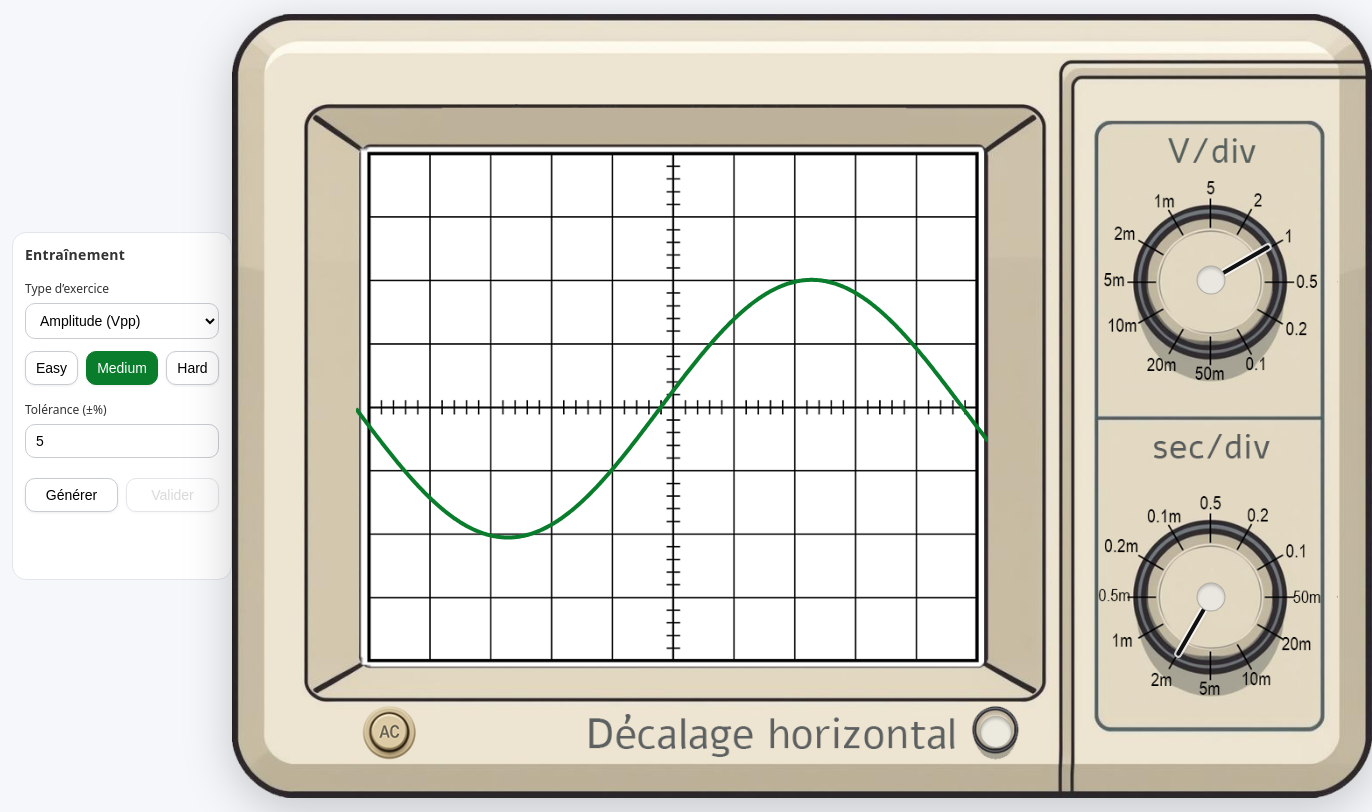
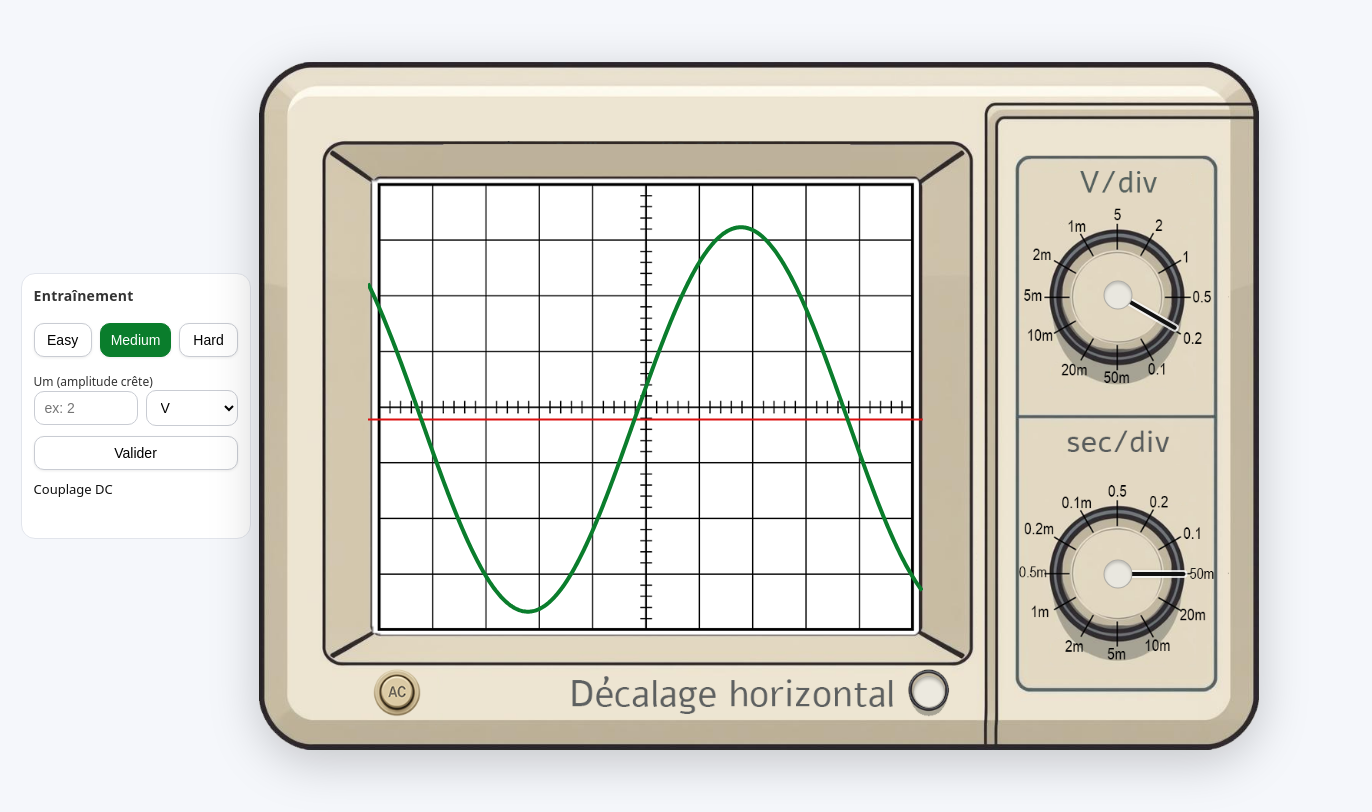
Before and after one commit to DavidC-DFFF/oscillo-training, a plain HTML site: page index.html in a window 1280 px wide. Both pictures are taken after a click on the element "Difficulté". Shown: the whole page, 1372 px wide, since content can reach past the window. Drawn offline with Linux system fonts and the light colour scheme.

Commit message:
Nettoyage des fichiers

```diff
--- a/index.html
+++ b/index.html
@@ -15,30 +15,19 @@
             <form class="sidepanel training" id="training" autocomplete="off">
                 <h2>Entraînement</h2>
 
-                <label>Type d’exercice
-                    <select id="exoType">
-                        <option value="amp">Amplitude (Vpp)</option>
-                        <option value="per">Période</option>
-                        <option value="freq">Fréquence</option>
-                        <option value="mix">Mixte</option>
-                    </select>
-                </label>
-
-                <!-- Boutons de difficulté -->
+                <!-- Boutons de difficulté = génèrent directement un nouvel exercice -->
                 <div class="segmented" id="diffGroup" aria-label="Difficulté">
                     <button type="button" class="seg active" data-level="easy">Easy</button>
                     <button type="button" class="seg" data-level="medium">Medium</button>
                     <button type="button" class="seg" data-level="hard">Hard</button>
                 </div>
 
-                <label>Tolérance (±%)
-                    <input id="tolPct" type="number" min="1" max="20" step="1" value="5" />
-                </label>
+                <!-- (Tolérance supprimée de l’UI; fixée à 5% en interne) -->
 
                 <div class="grid-answers" id="answers"></div>
 
                 <div class="row">
-                    <button type="button" id="btnGen">Générer</button>
+                    <!-- Plus de bouton Générer ; la difficulté lance l’exercice -->
                     <button type="button" id="btnValidate" disabled>Valider</button>
                 </div>
 
--- a/script.js
+++ b/script.js
@@ -2,7 +2,7 @@
 const DIV_X = 10, DIV_Y = 8;
 const CENTER_TWEAK_PX = -2;
 
-// Calage horizontal : 50Hz @ 2ms/div ≈ 10 div (20 ms)
+// Calage horizontal : 50 Hz @ 2 ms/div ≈ 10 div (20 ms)
 const TIME_SCALE_CORR = 1.039;
 
 // Échelles disponibles
@@ -17,24 +17,22 @@ let tIndex = TDIV_STEPS.indexOf(0.002);
 const cvs = document.getElementById('trace');
 const ctx = cvs.getContext('2d');
 
-// UI entraînement
+// UI entraînement (menu type & tolérance supprimés, pas de bouton Générer)
 const ui = {
-    exoType: document.getElementById('exoType'),
-    tolPct: document.getElementById('tolPct'),
     answers: document.getElementById('answers'),
-    btnGen: document.getElementById('btnGen'),
     btnValidate: document.getElementById('btnValidate'),
     feedback: document.getElementById('feedback'),
     solution: document.getElementById('solution'),
     diffGroup: document.getElementById('diffGroup')
 };
 
-let currentDifficulty = 'easy'; // par défaut; règles à brancher plus tard
+let currentDifficulty = 'easy';
 ui.diffGroup?.addEventListener('click', (e) => {
     const btn = e.target.closest('.seg[data-level]');
     if (!btn) return;
     currentDifficulty = btn.dataset.level;        // 'easy' | 'medium' | 'hard'
     [...ui.diffGroup.querySelectorAll('.seg')].forEach(b => b.classList.toggle('active', b === btn));
+    generateExercise(); // génère directement
 });
 
 // Centres (en divisions)
@@ -43,15 +41,20 @@ let xCenterDiv = DIV_X / 2; // horizontal
 
 // ========= État interne du signal =========
 const state = {
-    wave: 'sine',   // 'sine' | 'square' | 'triangle'
-    duty: 0.5,      // (pour 'square')
-    amp: 2,         // crête (V)
-    offset: 0,      // V
+    wave: 'sine',
+    duty: 0.5,
+    amp: 2,         // Um (V)
+    offset: 0,      // Ucc (V)
     freq: 50        // Hz
 };
 
 // ====== Couplage AC/DC ======
 let acCoupling = false; // false = DC (par défaut) ; true = AC (supprime la composante continue)
+function showCouplingStatus() {
+    if (!ui.feedback) return;
+    ui.feedback.textContent = acCoupling ? 'Couplage AC' : 'Couplage DC';
+    ui.feedback.className = 'feedback';
+}
 
 // ========= Helpers =========
 function readNum(inputEl, fallback = 0) {
@@ -70,9 +73,9 @@ function resizeCanvasToCSS() {
     ctx.setTransform(dpr, 0, 0, dpr, 0, 0);
     return true;
 }
-
 function pick(arr) { return arr[Math.floor(Math.random() * arr.length)]; }
 function randIn(min, max) { return min + Math.random() * (max - min); }
+function roundToStep(x, step) { return Math.round(x / step) * step; }
 
 // Génère les points du signal courant
 function generateSamples(vPerDiv, sPerDiv) {
@@ -82,7 +85,6 @@ function generateSamples(vPerDiv, sPerDiv) {
     const f = Math.max(0.000001, state.freq);
     const A = Math.abs(state.amp);
     const DC = state.offset;
-    const dutyRatio = Math.max(0.05, Math.min(0.95, state.duty));
 
     const stepT = secTotal / (w - 1);
     const tOffset = xCenterDiv * sPerDiv;
@@ -90,26 +92,7 @@ function generateSamples(vPerDiv, sPerDiv) {
     const pts = [];
     for (let x = 0; x < w; x++) {
         const t = (x * stepT) - tOffset;
-        let y = 0;
-        switch (state.wave) {
-            case 'sine':
-                y = A * Math.sin(2 * Math.PI * f * t);
-                break;
-            case 'square': {
-                const T = 1 / f;
-                let frac = (t / T) - Math.floor(t / T);
-                if (frac < 0) frac += 1;
-                y = (frac < dutyRatio) ? A : -A;
-                break;
-            }
-            case 'triangle': {
-                const T = 1 / f;
-                const frac = (t / T) - Math.floor(t / T + 0.5);
-                y = A * (2 * Math.abs(2 * frac) - 1);
-                break;
-            }
-        }
-        // Couplage AC => on supprime la composante continue à l'affichage
+        let y = A * Math.sin(2 * Math.PI * f * t);
         y += (acCoupling ? 0 : DC);
         pts.push({ x, y });
     }
@@ -185,6 +168,16 @@ function fmtT(s) {
     return `${s * 1e6} µs/div`;
 }
 
+function setScale(vIdx, tIdx) {
+    vIndex = vIdx; tIndex = tIdx;
+    setNeedle(vNeedle, VDIV_STEPS, vIndex);
+    setNeedle(tNeedle, TDIV_STEPS, tIndex);
+    vLabel.textContent = fmtV(VDIV_STEPS[vIndex]);
+    tLabel.textContent = fmtT(TDIV_STEPS[tIndex]);
+    yCenterDiv = DIV_Y / 2; xCenterDiv = DIV_X / 2;
+    draw();
+}
+
 function attachKnobDrag(el, list, getIdx, setIdx, labelEl, fmt, needleEl) {
     let dragging = false;
     function applyIndex(i) {
@@ -240,126 +233,181 @@ attachKnobDrag(document.getElementById('knobT'), TDIV_STEPS, () => tIndex, (i) =
     window.addEventListener('touchend', onUp);
 })();
 
-// ========= Auto-échelle =========
-function autoScale(A, f, DC) {
-    const neededVdiv = Math.max((Math.abs(DC) + A) / 3, 0.001);
-    let vi = VDIV_STEPS.length - 1;
-    for (let i = 0; i < VDIV_STEPS.length; i++) { if (VDIV_STEPS[i] >= neededVdiv) { vi = i; break; } }
-    vIndex = vi;
+// ========= Génération conforme aux difficultés =========
 
-    const targetSdiv = (2 / f) / 10; // ~2 périodes visibles
-    let ti = TDIV_STEPS.length - 1;
-    for (let i = 0; i < TDIV_STEPS.length; i++) { if (TDIV_STEPS[i] >= targetSdiv) { ti = i; break; } }
-    tIndex = ti;
-
-    yCenterDiv = DIV_Y / 2; xCenterDiv = DIV_X / 2;
-
-    setNeedle(vNeedle, VDIV_STEPS, vIndex);
-    setNeedle(tNeedle, TDIV_STEPS, tIndex);
-    vLabel.textContent = fmtV(VDIV_STEPS[vIndex]);
-    tLabel.textContent = fmtT(TDIV_STEPS[tIndex]);
+// Choix “divisions entières” (Easy)
+const EASY_KV = [1, 2, 3];                    // Um = 1,2,3 divisions
+const EASY_KH = [2, 4, 5, 10];                 // T = 2,4,5,10 divisions
+function pickQuint(minDiv, maxDiv) {         // multiples de 0.2 div (Medium/Hard)
+    return roundToStep(minDiv + Math.random() * (maxDiv - minDiv), 0.2);
 }
 
-// ========= Exercices =========
-let currentExercise = null; // { kind, trueA, trueVpp, truePer, trueFreq, trueDC }
+// ====== Construction des champs de réponse avec unités ======
+const UNIT_SETS = {
+    volt: [{ v: 'V', k: 1 }, { v: 'mV', k: 1e-3 }, { v: 'uV', k: 1e-6 }],
+    time: [{ v: 's', k: 1 }, { v: 'ms', k: 1e-3 }, { v: 'us', k: 1e-6 }],
+    freq: [{ v: 'Hz', k: 1 }, { v: 'kHz', k: 1e3 }, { v: 'MHz', k: 1e6 }]
+};
+const LABELS = {
+    um: 'Um (amplitude crête)',
+    upp: 'Upp (crête à crête)',
+    ucc: 'Ucc (composante continue)',
+    t: 'Période T',
+    f: 'Fréquence f'
+};
+function buildAnswerField(key, unitSet, placeholder) {
+    const block = document.createElement('div');
+    block.className = 'answer-block';
+    const lab = document.createElement('label');
+    lab.textContent = LABELS[key];
+    const row = document.createElement('div');
+    row.className = 'answer-row';
 
-function buildAnswerFields(kind) {
+    const inp = document.createElement('input');
+    inp.id = 'ans_' + key; inp.type = 'number'; inp.step = '0.001'; inp.placeholder = placeholder;
+
+    const sel = document.createElement('select');
+    sel.id = 'unit_' + key;
+    unitSet.forEach(u => {
+        const opt = document.createElement('option');
+        opt.value = u.v;
+        opt.textContent = (u.v === 'uV' ? 'µV' : u.v);
+        sel.appendChild(opt);
+    });
+
+    row.appendChild(inp);
+    row.appendChild(sel);
+    block.appendChild(lab);
+    block.appendChild(row);
+    ui.answers.appendChild(block);
+}
+function buildAnswerFieldsFor(metrics) {
     ui.answers.innerHTML = '';
-    const add = (id, label, placeholder) => {
-        const wrap = document.createElement('label');
-        wrap.textContent = label;
-        const br = document.createElement('br');
-        const inp = document.createElement('input');
-        inp.id = id; inp.type = 'number'; inp.step = '0.001'; inp.placeholder = placeholder;
-        wrap.appendChild(br);
-        wrap.appendChild(inp);
-        ui.answers.appendChild(wrap);
-    };
-    if (kind === 'amp') add('ansVpp', 'Réponse Vpp (V)', 'ex: 4');
-    else if (kind === 'per') add('ansPer', 'Réponse période (s)', 'ex: 0.02');
-    else if (kind === 'freq') add('ansFreq', 'Réponse fréquence (Hz)', 'ex: 50');
-    else {
-        add('ansVpp', 'Réponse Vpp (V)', 'ex: 4');
-        add('ansPer', 'Réponse période (s)', 'ex: 0.02');
-        add('ansFreq', 'Réponse fréquence (Hz)', 'ex: 50');
-    }
+    metrics.forEach(key => {
+        if (['um', 'upp', 'ucc'].includes(key)) buildAnswerField(key, UNIT_SETS.volt, 'ex: 2');
+        if (key === 't') buildAnswerField(key, UNIT_SETS.time, 'ex: 0.02');
+        if (key === 'f') buildAnswerField(key, UNIT_SETS.freq, 'ex: 50');
+    });
+}
+function readAnswerWithUnit(key) {
+    const val = readNum(document.getElementById('ans_' + key), NaN);
+    const unit = document.getElementById('unit_' + key)?.value || '';
+    const unitMap = { V: 1, mV: 1e-3, uV: 1e-6, s: 1, ms: 1e-3, us: 1e-6, Hz: 1, kHz: 1e3, MHz: 1e6 };
+    const k = unitMap[unit] ?? 1;
+    return val * k; // converti en unité SI (V, s, Hz)
 }
 
-function generateExercise() {
-    const kind = ui.exoType.value;
-    buildAnswerFields(kind);
+// Échelle + génération
+function makeExercise(difficulty) {
+    // échelle aléatoire mais raisonnable
+    const vIdx = Math.floor(Math.random() * Math.min(6, VDIV_STEPS.length)); // 5→0.1 V/div
+    const tIdx = Math.floor(Math.random() * Math.min(8, TDIV_STEPS.length)); // 0.02→0.002 s/div
+    setScale(vIdx, tIdx);
+    const vPerDiv = VDIV_STEPS[vIndex];
+    const sPerDiv = TDIV_STEPS[tIndex];
 
-    // (Contrainte selon currentDifficulty à brancher ensuite)
-    state.wave = pick(['sine', 'sine', 'sine', 'triangle', 'square']);
-    state.duty = randIn(0.3, 0.7);
+    // Grandeurs demandées
+    let askedMetrics = [];
+    if (difficulty === 'easy') askedMetrics = [pick(['um', 'ucc', 't'])];
+    else if (difficulty === 'medium') askedMetrics = [pick(['um', 'ucc', 't', 'f'])];
+    else askedMetrics = ['um', 'upp', 'ucc', 't', 'f']; // Hard : toutes
+    buildAnswerFieldsFor(askedMetrics);
 
-    const f = Math.round(randIn(10, 200));           // Hz
-    const A = Math.round(randIn(0.5, 4) * 10) / 10;    // V crête
-    const DC = Math.round(randIn(-1.5, 1.5) * 10) / 10; // V
+    // Choix divisions
+    let Um_div, Ucc_div, T_div;
+    if (difficulty === 'easy') {
+        Um_div = pick(EASY_KV);
+        T_div = pick(EASY_KH);
+        const maxOff = Math.max(0, 3.6 - Um_div);
+        const offChoices = [];
+        for (let k = -Math.floor(maxOff); k <= Math.floor(maxOff); k++) offChoices.push(k);
+        Ucc_div = pick(offChoices);
+    } else {
+        Um_div = pickQuint(0.4, 3.6);
+        const maxOff = Math.max(0, 3.6 - Um_div);
+        Ucc_div = roundToStep(randIn(-maxOff, maxOff), 0.2);
+        T_div = pickQuint(2.0, 8.0);
+    }
 
-    state.freq = f; state.amp = A; state.offset = DC;
+    // Conversion unités physiques
+    const A = Um_div * vPerDiv;          // Um (V)
+    const Ucc = Ucc_div * vPerDiv;          // Ucc (V)
+    const T = T_div * sPerDiv;          // T (s)
+    const f = 1 / T;
 
-    autoScale(A, f, DC);
+    // Applique au signal
+    state.wave = 'sine';
+    state.amp = A;
+    state.offset = Ucc;
+    state.freq = f;
+
     draw();
 
-    currentExercise = { kind, trueA: A, trueVpp: 2 * A, truePer: 1 / f, trueFreq: f, trueDC: DC };
-
-    ui.btnValidate.disabled = false;
-    ui.feedback.textContent = '';
-    ui.feedback.className = 'feedback';
-    ui.solution.textContent = '';
+    return {
+        askedMetrics,
+        trueUm: A,
+        trueUpp: 2 * A,
+        trueUcc: Ucc,
+        truePer: T,
+        trueFreq: f
+    };
 }
 
+let currentExercise = null;
+
+// ========= Générer / Valider =========
+function generateExercise() {
+    currentExercise = makeExercise(currentDifficulty);
+    ui.btnValidate.disabled = false;
+    ui.solution.textContent = '';
+    // affiche le couplage dès le départ (feedback non bloquant, remplacé à la validation)
+    showCouplingStatus();
+}
+
+// tolérance fixée à 5 %
+const TOL_PCT = 5;
+
 function withinTol(val, ref, tolPct) {
-    if (!(ref > 0)) return Math.abs(val - ref) < 1e-9;
+    if (!(Math.abs(ref) > 0)) return Math.abs(val - ref) < 1e-9;
     return Math.abs(val - ref) <= (Math.abs(ref) * (tolPct / 100));
 }
 
 function validateExercise() {
     if (!currentExercise) return;
-    const tol = Math.max(1, Math.min(20, readNum(ui.tolPct, 5)));
+    const tol = TOL_PCT;
 
     let ok = true;
     const messages = [];
-    const get = id => {
-        const el = document.getElementById(id);
-        return el ? readNum(el, NaN) : NaN;
+
+    const checkOne = (key, ref, label, unit, decimals) => {
+        const v = readAnswerWithUnit(key);
+        const isOk = Number.isFinite(v) && withinTol(v, ref, tol);
+        ok = ok && !!isOk;
+        messages.push(isOk ? `${label} ✅`
+            : `${label} ❌ (attendu ≈ ${ref.toFixed(decimals)} ${unit})`);
     };
 
-    if (['amp', 'mix'].includes(currentExercise.kind)) {
-        const vpp = get('ansVpp');
-        const okV = withinTol(vpp, currentExercise.trueVpp, tol);
-        ok = ok && okV;
-        messages.push(okV ? 'Vpp ✅'
-            : `Vpp ❌ (attendu ≈ ${currentExercise.trueVpp.toFixed(3)} V)`);
-    }
-    if (['per', 'mix'].includes(currentExercise.kind)) {
-        const per = get('ansPer');
-        const okP = withinTol(per, currentExercise.truePer, tol);
-        ok = ok && okP;
-        messages.push(okP ? 'Période ✅'
-            : `Période ❌ (attendu ≈ ${currentExercise.truePer.toFixed(6)} s)`);
-    }
-    if (['freq', 'mix'].includes(currentExercise.kind)) {
-        const fr = get('ansFreq');
-        const okF = withinTol(fr, currentExercise.trueFreq, tol);
-        ok = ok && okF;
-        messages.push(okF ? 'Fréquence ✅'
-            : `Fréquence ❌ (attendu ≈ ${currentExercise.trueFreq.toFixed(3)} Hz)`);
+    // Corrige SEULEMENT les grandeurs demandées
+    for (const key of currentExercise.askedMetrics) {
+        if (key === 'um') checkOne('um', currentExercise.trueUm, 'Um', 'V', 3);
+        if (key === 'upp') checkOne('upp', currentExercise.trueUpp, 'Upp', 'V', 3);
+        if (key === 'ucc') checkOne('ucc', currentExercise.trueUcc, 'Ucc', 'V', 3);
+        if (key === 't') checkOne('t', currentExercise.truePer, 'Période T', 's', 6);
+        if (key === 'f') checkOne('f', currentExercise.trueFreq, 'f', 'Hz', 3);
     }
 
     ui.feedback.textContent = messages.join(' • ');
     ui.feedback.className = 'feedback ' + (ok ? 'ok' : 'ko');
 
-    // Correction auto
+    // Correction affichée = seulement la/les grandeur(s) demandée(s)
     const parts = [];
-    if (['amp', 'mix'].includes(currentExercise.kind))
-        parts.push(`Vpp = ${currentExercise.trueVpp.toFixed(3)} V`);
-    if (['per', 'mix'].includes(currentExercise.kind))
-        parts.push(`Période = ${currentExercise.truePer.toFixed(6)} s`);
-    if (['freq', 'mix'].includes(currentExercise.kind))
-        parts.push(`Fréquence = ${currentExercise.trueFreq.toFixed(3)} Hz`);
-    parts.push(`Décalage DC = ${currentExercise.trueDC.toFixed(3)} V`);
+    for (const key of currentExercise.askedMetrics) {
+        if (key === 'um') parts.push(`Um = ${currentExercise.trueUm.toFixed(3)} V`);
+        if (key === 'upp') parts.push(`Upp = ${currentExercise.trueUpp.toFixed(3)} V`);
+        if (key === 'ucc') parts.push(`Ucc = ${currentExercise.trueUcc.toFixed(3)} V`);
+        if (key === 't') parts.push(`Période T = ${currentExercise.truePer.toFixed(6)} s`);
+        if (key === 'f') parts.push(`f = ${currentExercise.trueFreq.toFixed(3)} Hz`);
+    }
     ui.solution.textContent = parts.join(' • ');
 }
 
@@ -371,6 +419,8 @@ function init() {
     ro.observe(document.getElementById('scope'));
     ro.observe(cvs);
     requestAnimationFrame(() => { draw(); setTimeout(draw, 80); });
+    // génère un premier exercice par défaut (Easy)
+    generateExercise();
 }
 if (bg.complete) init(); else bg.addEventListener('load', init, { once: true });
 
@@ -385,16 +435,13 @@ cvs.addEventListener('wheel', (e) => {
 }, { passive: false });
 cvs.addEventListener('contextmenu', (e) => { e.preventDefault(); yCenterDiv = DIV_Y / 2; draw(); });
 
-// Boutons entraînement
-ui.btnGen.addEventListener('click', generateExercise);
+// Bouton Valider
 ui.btnValidate.addEventListener('click', validateExercise);
 
 // ========= Hotspot AC sur l'image =========
-// Coordonnées du bouton AC sur le visuel (en % du conteneur .scope)
-// Ajuste au besoin si tu bouges le bouton.
-const AC_BTN_X = 12.9;   // % depuis la gauche
-const AC_BTN_Y = 91.6;   // % depuis le haut
-const AC_BTN_R = 2.2;    // rayon (%)
+const AC_BTN_X = 12.9;   // % depuis la gauche (ajuste si besoin)
+const AC_BTN_Y = 91.6;   // % depuis le haut   (ajuste si besoin)
+const AC_BTN_R = 2.2;    // rayon (%)          (ajuste si besoin)
 
 document.getElementById('scope').addEventListener('click', (e) => {
     const r = e.currentTarget.getBoundingClientRect();
@@ -406,26 +453,23 @@ document.getElementById('scope').addEventListener('click', (e) => {
     if (dist <= AC_BTN_R) {
         acCoupling = !acCoupling;
         draw();
-        ui.feedback.textContent = acCoupling
-            ? 'Couplage AC'
-            : 'Couplage DC';
-        ui.feedback.className = 'feedback';
+        showCouplingStatus();
         e.stopPropagation();
         return;
     }
-
-    // Outil de repérage (si besoin) :
     // console.log(`--left: ${xPct.toFixed(1)}%;  --top: ${yPct.toFixed(1)}%;`);
 });
 
-// Raccourci clavier "A" pour basculer AC/DC
+// Raccourci clavier "A" pour basculer AC/DC (ignoré pendant la saisie)
 window.addEventListener('keydown', (e) => {
+    const tag = (e.target.tagName || '').toLowerCase();
+    if (tag === 'input' || tag === 'textarea' || tag === 'select') return;
     if (e.key.toLowerCase() === 'a') {
         acCoupling = !acCoupling;
         draw();
-        ui.feedback.textContent = acCoupling
-            ? 'Couplage AC'
-            : 'Couplage DC';
-        ui.feedback.className = 'feedback';
+        showCouplingStatus();
     }
 });
+
+// Afficher l’état de couplage dès le chargement
+showCouplingStatus();
--- a/styles.css
+++ b/styles.css
@@ -35,6 +35,7 @@ body {
     row-gap: clamp(8px, 1.6vw, 20px);
     min-height: 100vh;
     align-items: center;
+    /* centre vertical => même espace haut/bas */
     padding: 6px 12px;
 }
 
@@ -52,10 +53,11 @@ body {
     min-height: 100%;
 }
 
-/* ---- Oscillo ---- */
+/* ---- Oscillo (un peu plus petit pour équilibrer le haut/bas) ---- */
 .scope {
     position: relative;
-    width: min(98vw, calc(98vh * 1.454));
+    /* ↓ Réduit la taille : 86vh au lieu de ~98vh => marges haut/bas égales et visibles */
+    width: min(92vw, calc(86vh * 1.454));
     max-width: 1400px;
     filter: drop-shadow(0 12px 24px rgba(0, 0, 0, .20));
 }
@@ -86,7 +88,7 @@ body {
     border: 1px solid #e2e5ec;
     border-radius: 14px;
     padding: 12px;
-    width: 220px;
+    width: 230px;
     max-width: 92vw;
     box-sizing: border-box;
     backdrop-filter: blur(4px);
@@ -141,7 +143,7 @@ body {
 
 .training .grid-answers {
     display: grid;
-    gap: 8px;
+    gap: 10px;
     grid-template-columns: 1fr;
 }
 
@@ -189,6 +191,23 @@ body {
     background: #0a7d2c;
     color: #fff;
     border-color: #0a7d2c;
+}
+
+/* Ligne réponse (input + unités) */
+.answer-block label {
+    font-size: 12px;
+    color: #333;
+}
+
+.answer-row {
+    display: grid;
+    grid-template-columns: 1fr 92px;
+    gap: 8px;
+    align-items: center;
+}
+
+.answer-row select {
+    padding-right: 6px;
 }
 
 /* ---- Knobs ---- */
@@ -277,7 +296,7 @@ body {
     }
 
     .sidepanel {
-        width: 200px;
+        width: 220px;
         padding: 10px;
     }
 }
```
